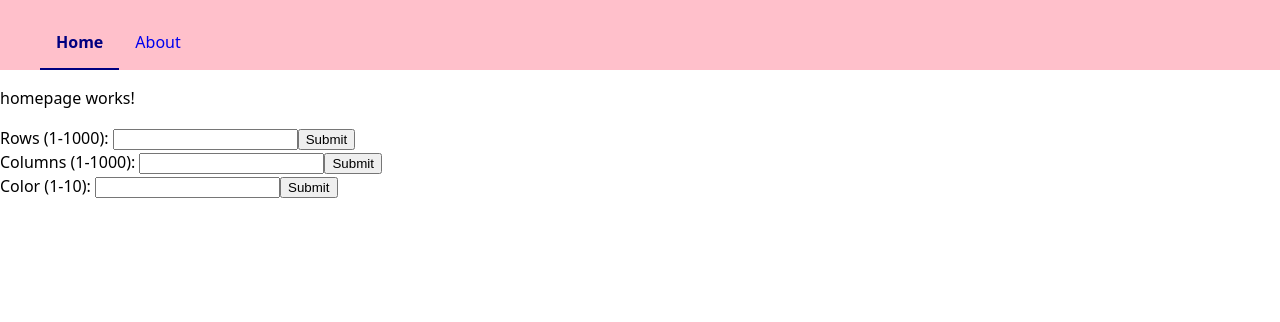
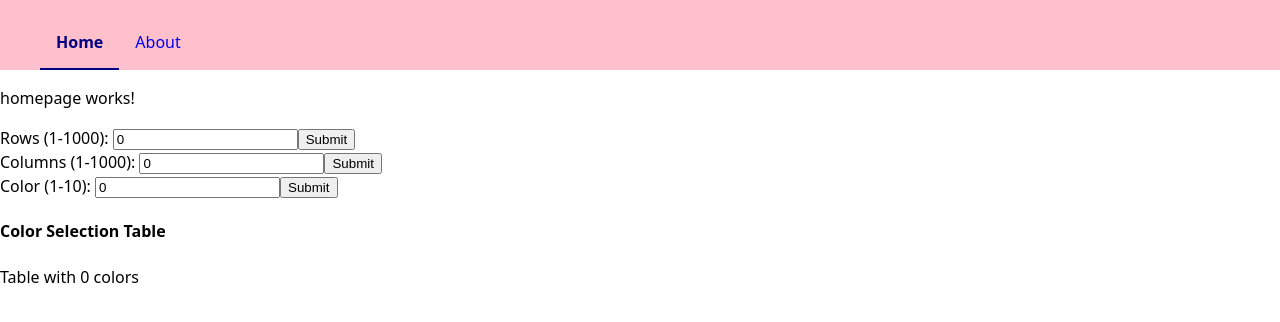
Before and after one commit to angelgp-droid/cs312Project, an Angular app: page / in a window 1280 px wide. Shown: the top 322 px of the page. Built offline with nearby package versions, Linux system fonts and the light colour scheme.

Commit message:
added colorTable component

```diff
--- /dev/null
+++ b/src/app/color-table/color-table.component.html
@@ -0,0 +1,7 @@
+<div class="colorTableContainer">
+    <table class="colorTable">
+        <tbody>
+
+        </tbody>
+    </table>
+</div>
--- /dev/null
+++ b/src/app/color-table/color-table.component.ts
@@ -0,0 +1,16 @@
+import { Component, Input} from '@angular/core';
+import { CommonModule } from '@angular/common';
+import { FormsModule } from '@angular/forms';
+
+@Component({
+  selector: 'app-color-table',
+  standalone:true,
+  imports: [CommonModule, FormsModule],
+  templateUrl: './color-table.component.html',
+  styleUrl: './color-table.component.css'
+})
+export class ColorTableComponent {
+  @Input() colorCount = 0;
+  colors: string[] = [ 'red', 'orange', 'yellow', 'green', 'blue','purple', 'pink', 'brown', 'black', 'teal'];
+
+}
--- a/src/app/pages/homepage/homepage.component.html
+++ b/src/app/pages/homepage/homepage.component.html
@@ -56,3 +56,12 @@
       }
 
   </form>
+
+
+  @if (showColorTable) {
+    <div class="colorTable">
+      <h4>Color Selection Table</h4>
+      <p>Table with {{color}} colors</p>
+      <app-color-table [colorCount]="color"></app-color-table>
+    </div>
+  }
--- a/src/app/pages/homepage/homepage.component.ts
+++ b/src/app/pages/homepage/homepage.component.ts
@@ -1,28 +1,36 @@
 import { Component } from '@angular/core';
 import { FormsModule } from '@angular/forms';
 import { CommonModule } from '@angular/common';
+import { ColorTableComponent } from '../../color-table/color-table.component';
 
 @Component({
   selector: 'app-homepage',
   standalone:true,
-  imports: [FormsModule,CommonModule],
+  imports: [FormsModule,CommonModule, ColorTableComponent],
   templateUrl: './homepage.component.html',
   styleUrl: './homepage.component.css'
 })
 export class HomepageComponent {
 //resource used https://angular.dev/guide/forms#
-  rows: number | null = null;
-  columns: number | null = null;
-  color: number | null = null;
+  rows: number = 0;
+  columns: number = 0;
+  color: number = 0;
   rowIsSubmitted = false;
   colIsSubmitted = false;
   colorIsSubmitted = false;
+  showColorTable = true;
   rowSubmitCount = 0;
   colorSubmitCount = 0;
   colSubmitCount = 0;
 
   generateColorTable(){
-    if(this.colSubmitCount > 0){
+    if(this.colSubmitCount > 0 && this.isColorValid()){
+      const colorTable = [];
+      for(let i = 0; i < this.color; i++){
+
+      }
+      this.showColorTable = true;
+
 
     }
   }
@@ -71,6 +79,7 @@ export class HomepageComponent {
   onColorSubmit() {
     this.colorIsSubmitted = true;
     this.colorSubmitCount++;
+    this.generateColorTable();
   }
 
 
```
Also changed, not shown: src/app/color-table/color-table.component.css (added), 1 other file (tests, documents, lock files or other folders).
